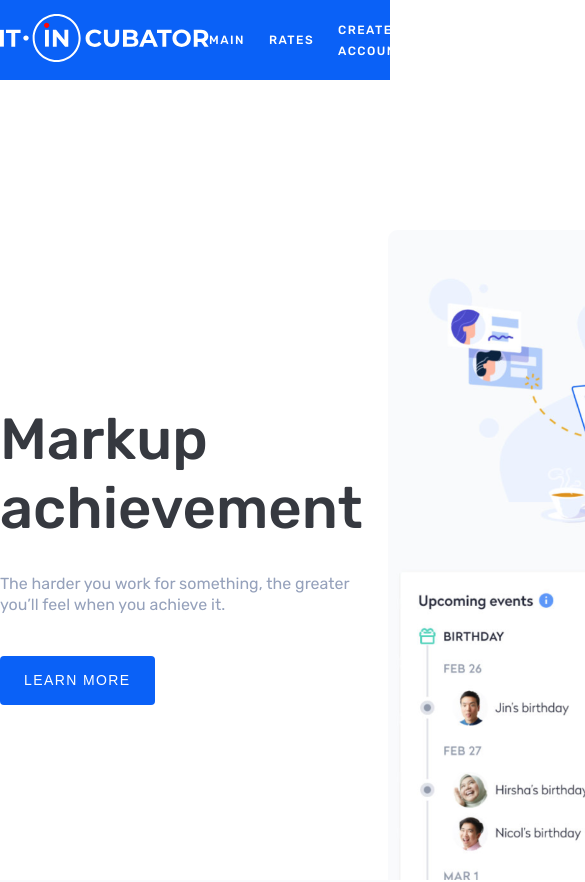
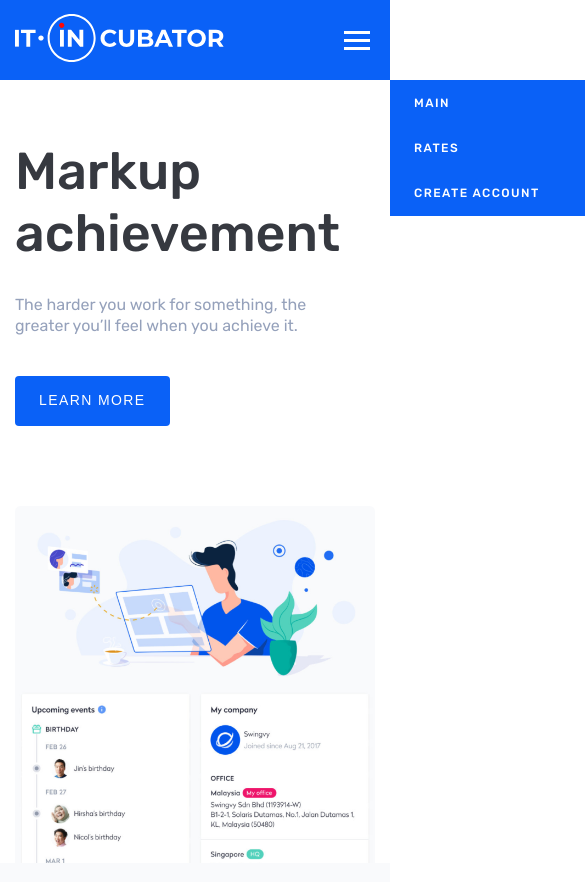
Before and after one commit to PavelKrevchik/Project-1, a plain HTML site: page index.html in a window 390 px wide. Shown: the top 882 px of the page, 585 px wide, since content can reach past the window. Drawn offline with Linux system fonts and the light colour scheme.

Commit message:
new-save-10

```diff
--- a/index.html
+++ b/index.html
@@ -16,6 +16,11 @@
             <a class="header__link-logo" href="#">
                <img src="assets/images/Logo.svg" alt="Логотип школы IT-incubator">
             </a>
+            <div class="header__hamburger-menu">
+               <input id="menu__toggle" type="checkbox" />
+               <label class="menu__btn" for="menu__toggle">
+                  <span></span>
+               </label>
                <ul class="header__list">
                   <li class="header__item">
                      <a class="header__link" href="#">Main</a>
@@ -27,6 +32,7 @@
                      <a class="header__link" href="#">create account</a>
                   </li>
                </ul>
+            </div>
          </div>
       </div>
    </header>
@@ -46,6 +52,7 @@
       <div class="container">
          <h2 class="rates__title title-h2">Rates</h2>
          <p class="rates__text text">Failure will never overtake me if my determination to succeed is strong enough.</p>
+         <div class="scroll">
             <table class="rates__table">
                <thead class="rates__thead">
                   <tr class="rates__tr">
@@ -82,6 +89,8 @@
                   </tr>
                </tbody>
             </table>
+         </div>
+
       </div>
    </section>
    <section class="registr">
--- a/style.css
+++ b/style.css
@@ -6,6 +6,7 @@
 
 body {
    font-family: "Rubik", sans-serif;
+   min-width: 375px;
 }
 
 a {
@@ -22,8 +23,9 @@ button {
 }
 
 .container {
-   max-width: 1140px;
+   max-width: 1170px;
    margin: 0 auto;
+   padding: 0 15px;
 }
 
 .title-h2 {
@@ -54,6 +56,41 @@ button {
    background-color: #99beff;
 }
 
+#menu__toggle {
+  opacity: 0;
+}
+/* стилизуем кнопку */
+.menu__btn {
+  display: flex; /* используем flex для центрирования содержимого */
+  align-items: center;  /* центрируем содержимое кнопки */
+  position: fixed;
+  top: 27px;
+  right: 20px;
+  width: 26px;
+  height: 26px;
+  cursor: pointer;
+  z-index: 1;
+  opacity: 0;
+}
+/* добавляем "гамбургер" */
+.menu__btn > span,
+.menu__btn > span::before,
+.menu__btn > span::after {
+  display: block;
+  position: absolute;
+  width: 100%;
+  height: 3px;
+  background-color: #fff;
+}
+.menu__btn > span::before {
+  content: '';
+  top: -8px;
+}
+.menu__btn > span::after {
+  content: '';
+  top: 8px;
+}
+
 .header {
    background-color: #0A61F7;
 }
@@ -61,6 +98,10 @@ button {
 .header__nav {
    display: flex;
    justify-content: space-between;
+}
+
+.header__hamburger-menu {
+   display: flex;
 }
 
 .header__link-logo {
@@ -111,6 +152,7 @@ button {
 }
 
 .head__text {
+   max-width: 380px;
    margin-bottom: 40px;
 }
 
@@ -205,11 +247,11 @@ button {
 
 .registr__box {
    display: flex;
+   justify-content: space-between;
 }
 
 .registr__info {
    max-width: 500px;
-   margin-right: 160px;
 }
 
 .registr__title {
@@ -236,13 +278,15 @@ button {
 .registr__form {
    display: flex;
    flex-wrap: wrap;
+   max-width: 480px;
    gap: 20px;
 }
 
 .registr__form,
 .registr__input::placeholder,
 .registr__textarea::placeholder,
-.registr__select  {
+.registr__select,
+.registr__input[type='date'] {
    font-family: 'Rubik', sans-serif;
    font-weight: 400;
    font-size: 16px;
@@ -306,6 +350,11 @@ button {
 
 .registr__input[type="date"]::-webkit-calendar-picker-indicator {
    opacity: 0;
+}
+
+.registr__input[type="date"]::-webkit-date-input-text {
+   border: 2px solid red;
+   color: red;
 }
 
 .registr__radio,
@@ -387,3 +436,116 @@ button {
    color: #fff;
    line-height: 1.57143;
 }
+
+
+@media screen and (max-width: 1010px) {
+
+   .head {
+      padding-top: 100px;
+   }
+
+   .head__box {
+      flex-direction: column;
+      gap: 80px;
+   }
+
+   .head__info {
+      align-self: flex-start;
+   }
+
+   .head__img {
+      max-width: 656px;
+      width: 100%;
+      object-fit: cover;
+   }
+
+   .scroll {
+      overflow-x: scroll;
+      scrollbar-width: none;
+   }
+
+   .registr__box {
+      flex-direction: column;
+      gap: 70px;
+   }
+
+   .registr__info {
+      max-width: none;
+   }
+
+   .registr__form {
+      align-self: center;
+   }
+
+}
+
+@media screen and (max-width: 576px) {
+
+   .head {
+      padding-top: 60px;
+   }
+
+   .menu__btn {
+      opacity: 1;
+   }
+   /* контейнер меню */
+   .header__list {
+      display: block;
+      position: fixed;
+      top: 80px;
+      right: -200px;
+      width: 200px;
+      background-color: #0A61F7;
+   }
+   /* элементы меню */
+   .header__item {
+      display: block;
+      padding: 12px 24px;
+      color: #fff;
+
+   }
+
+   #menu__toggle:checked ~ .menu__btn > span {
+      transform: rotate(45deg);
+   }
+   #menu__toggle:checked ~ .menu__btn > span::before {
+      top: 0;
+      transform: rotate(0);
+   }
+   #menu__toggle:checked ~ .menu__btn > span::after {
+      top: 0;
+      transform: rotate(90deg);
+   }
+   #menu__toggle:checked ~ .header__list {
+      right: 0;
+   }
+
+   .menu__btn > span,
+   .menu__btn > span::before,
+   .menu__btn > span::after {
+      transition-duration: .25s;
+   }
+   .header__list {
+      transition-duration: .25s;
+   }
+   .header__item {
+      transition-duration: .25s;
+   }
+
+   .head__title {
+      font-size: 52px;
+   }
+
+   .registr__input,
+   .registr__select {
+      width: 100%;
+   }
+
+   .registr__field {
+      flex-wrap: wrap;
+      justify-content: flex-start;
+      gap: 30px;
+   }
+
+
+}
```
Lines whose indentation alone changed are shown as unchanged.
